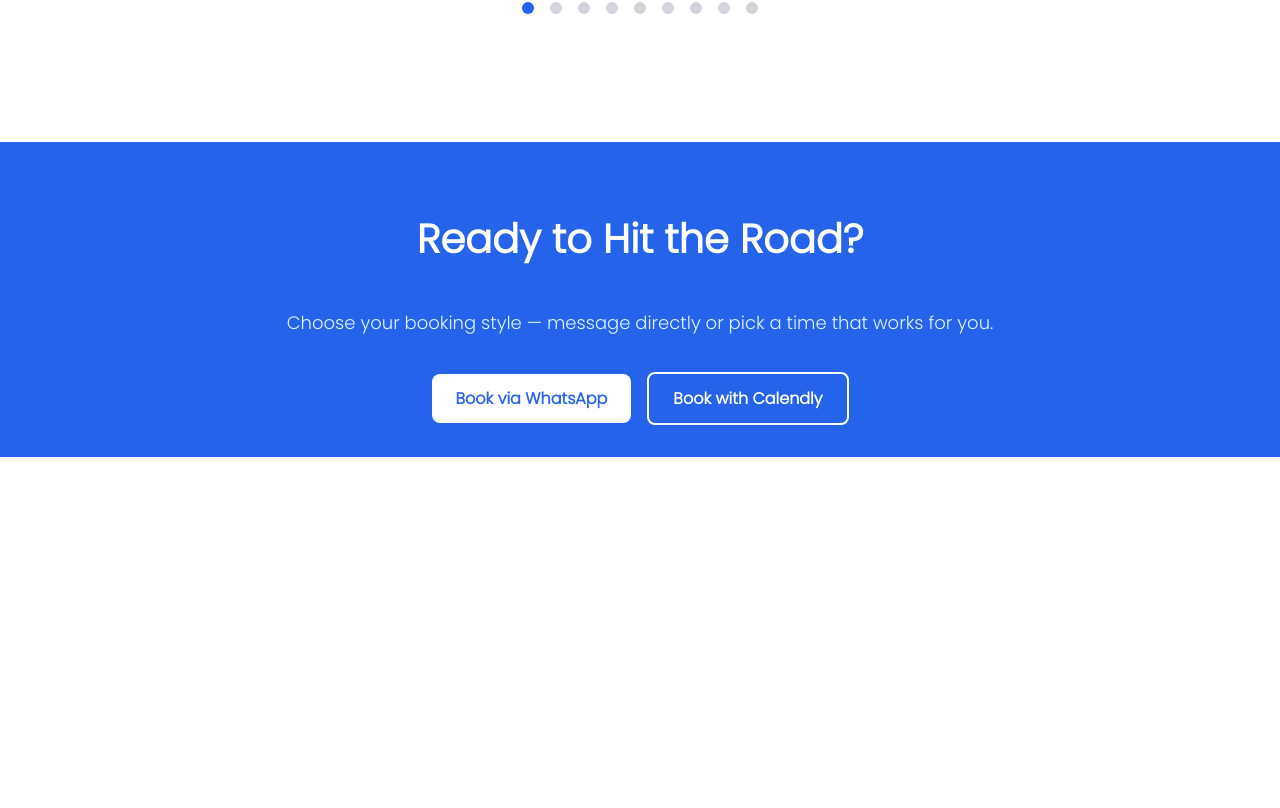
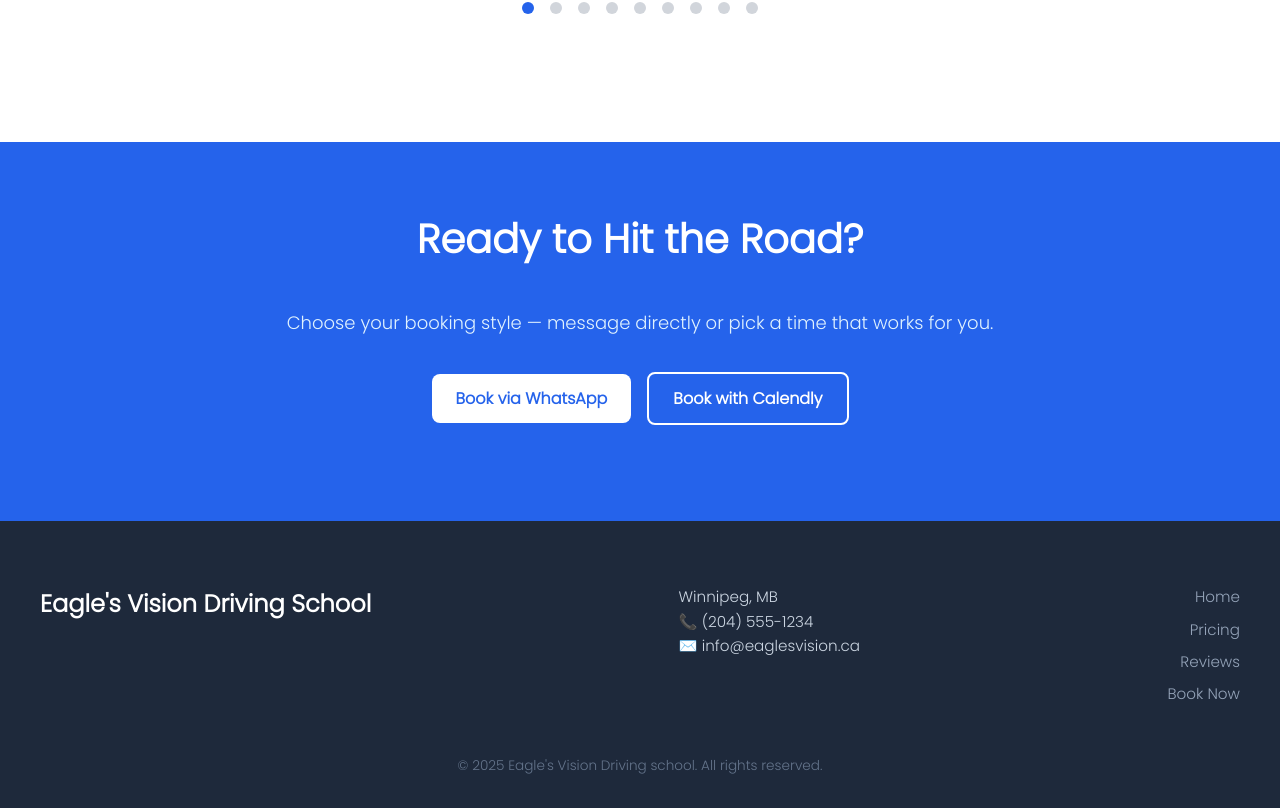
Before and after one commit to phadhiil001/eagle_vision_driving_school, a Next.js app: page / in a window 1280 px wide. Shown: the part 2621-3429 px from the top of the page. Before the commit the page ends 3078 px from the top, so only its background shows below. Built offline with nearby package versions, Linux system fonts and the light colour scheme.

Commit message:
add Footer component with styles; update page to include it and adjust BookingSection padding

```diff
--- a/src/app/page.tsx
+++ b/src/app/page.tsx
@@ -4,6 +4,7 @@ import PricingSection from "@/components/PricingSection";
 import InstructorSection from "@/components/InstructorSection";
 import TestimonialsSection from "@/components/TestimonialsSection";
 import BookingSection from "@/components/BookingSection";
+import Footer from "@/components/Footer";
 import React from "react";
 
 export default function Home() {
@@ -15,6 +16,7 @@ export default function Home() {
 			<InstructorSection />
 			<TestimonialsSection />
 			<BookingSection />
+			<Footer />
 		</main>
 	);
 }
--- a/src/components/Footer.tsx
+++ b/src/components/Footer.tsx
@@ -0,0 +1,33 @@
+import styles from "../styles/Footer.module.scss";
+
+export default function Footer() {
+	return (
+		<footer className={styles.footer}>
+			<div className={styles.container}>
+				<div className={styles.branding}>
+					Eagle&apos;s Vision Driving School
+				</div>
+
+				<div className={styles.contact}>
+					Winnipeg, MB
+					<br />
+					📞 (204) 555-1234
+					<br />
+					✉️ info@eaglesvision.ca
+				</div>
+
+				<div className={styles.nav}>
+					<a href='#hero'>Home</a>
+					<a href='#pricing'>Pricing</a>
+					<a href='#testimonials'>Reviews</a>
+					<a href='#booking'>Book Now</a>
+				</div>
+			</div>
+
+			<div className={styles.copyright}>
+				&copy; {new Date().getFullYear()} Eagle&apos;s Vision Driving school.
+				All rights reserved.
+			</div>
+		</footer>
+	);
+}
--- a/src/styles/BookingSection.module.scss
+++ b/src/styles/BookingSection.module.scss
@@ -1,7 +1,7 @@
 .section {
   background-color: #2563eb;
   color: white;
-  padding: 2rem 1.5rem;
+  padding: 2rem 1.5rem 6rem;
   text-align: center;
 
   .container {
--- /dev/null
+++ b/src/styles/Footer.module.scss
@@ -0,0 +1,62 @@
+.footer {
+    background-color: #1e293b; // dark slate blue
+    color: #f1f5f9; // light blue-gray text
+    padding: 4rem 1.5rem 2rem;
+
+    .container {
+      max-width: 1200px;
+      margin: 0 auto;
+      display: flex;
+      flex-direction: column;
+      gap: 2rem;
+      align-items: center;
+      text-align: center;
+
+      @media (min-width: 768px) {
+        flex-direction: row;
+        justify-content: space-between;
+        align-items: flex-start;
+        text-align: left;
+      }
+    }
+
+    .branding {
+      font-size: 1.5rem;
+      font-weight: 700;
+      color: white;
+    }
+
+    .contact {
+      font-size: 0.95rem;
+      line-height: 1.6;
+      color: #cbd5e1;
+    }
+
+    .nav {
+      display: flex;
+      flex-direction: column;
+      gap: 0.5rem;
+
+      @media (min-width: 768px) {
+        align-items: flex-end;
+      }
+
+      a {
+        color: #94a3b8;
+        font-size: 0.95rem;
+        text-decoration: none;
+        transition: color 0.2s ease;
+
+        &:hover {
+          color: #ffffff;
+        }
+      }
+    }
+
+    .copyright {
+      margin-top: 3rem;
+      text-align: center;
+      font-size: 0.85rem;
+      color: #64748b;
+    }
+  }
```
